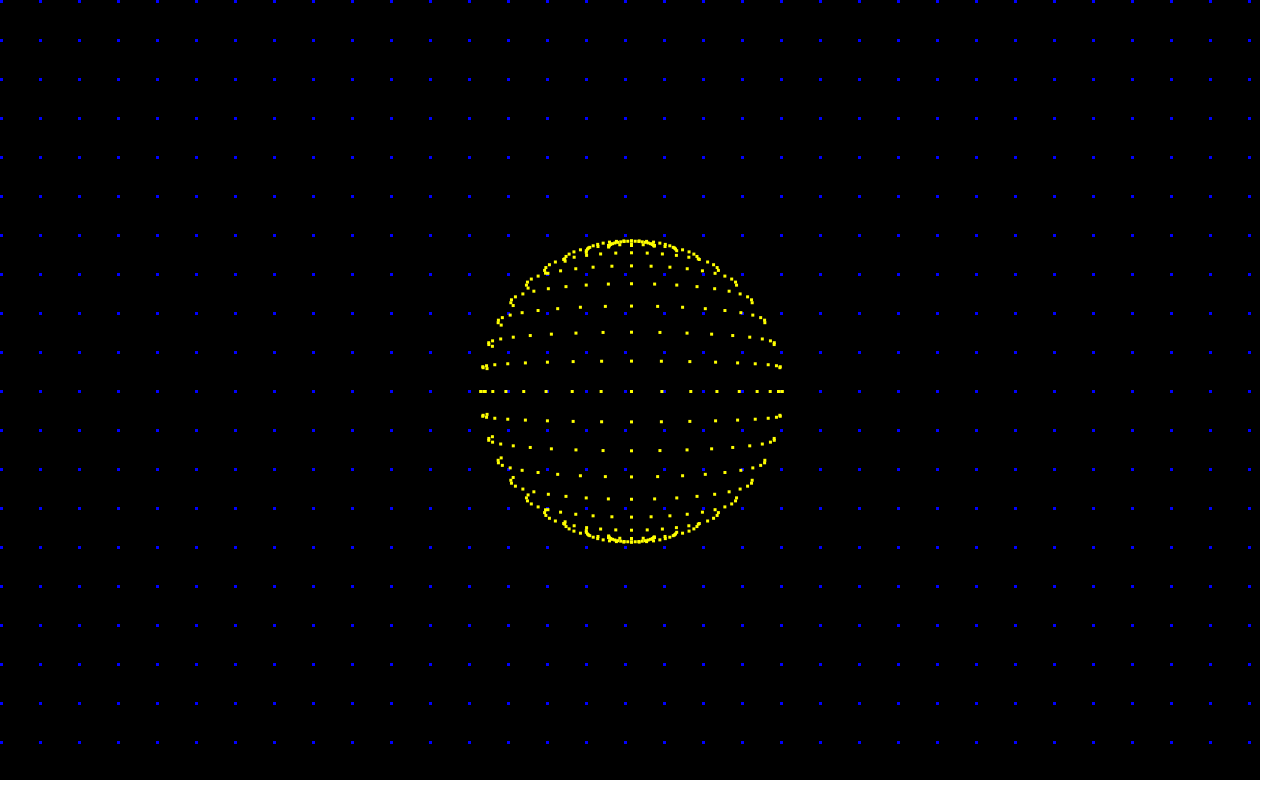
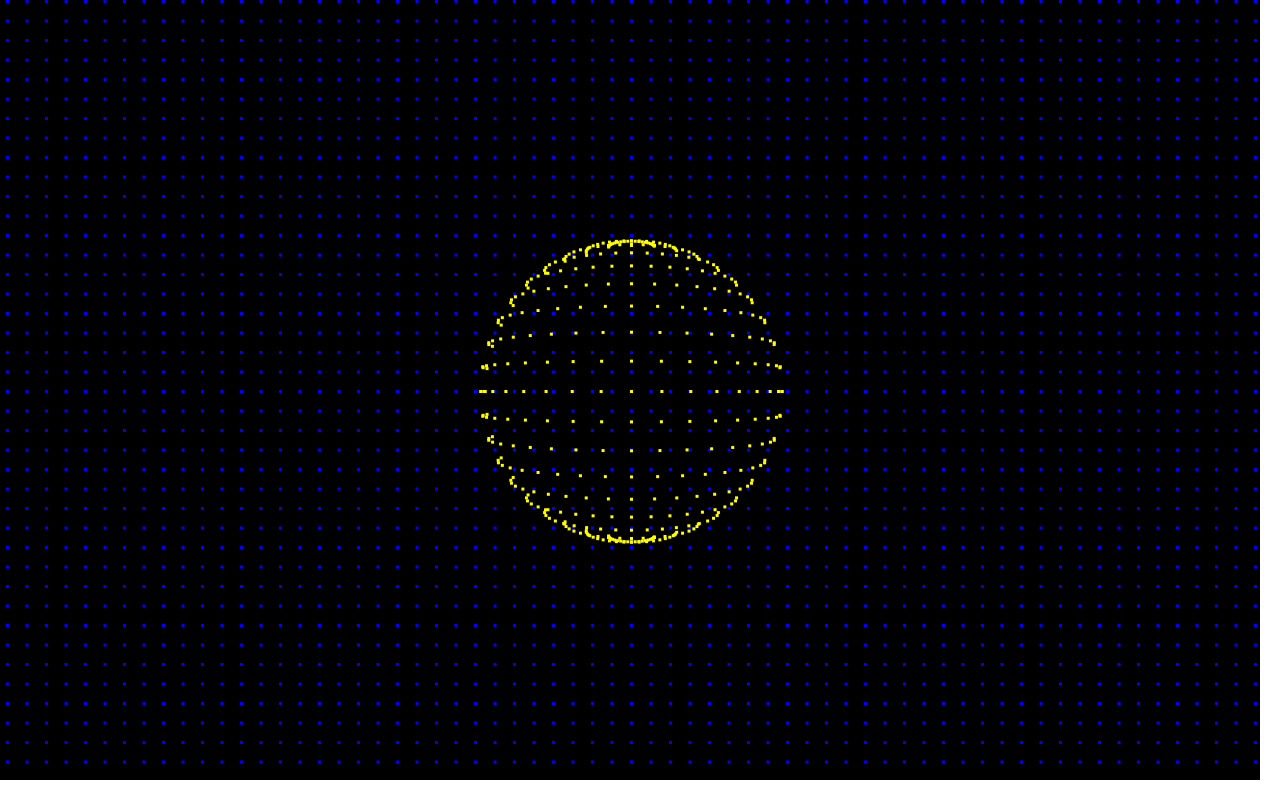
Before and after one commit to Lyapunov/html5-canvas-fun, a plain HTML site: page item-14-spheres.html in a window 1280 px wide. Drawn offline with Linux system fonts and the light colour scheme.

Commit message:
Adjusting the background.

```diff
--- a/item-14-spheres.html
+++ b/item-14-spheres.html
@@ -31,7 +31,7 @@
          var baseY = 0;
          var eyeY = -3;
 
-         var backgroundResolution = 0.1;
+         var backgroundResolution = 0.05;
 
          function calculateSphericDeviationFromPoint( xz, alpha, beta, radius ) {
             var dx = Math.sin( alpha ) * Math.cos( beta ) * radius;
@@ -91,8 +91,8 @@
             var limitY = Math.floor( screenHeightInScale / backgroundResolution ) + 1;
             for ( var i = 0; i < limitX; ++i ) {
                for ( var j = 0; j < limitY; ++j ) {
-                  var sxy = convertCoordsToPoint(  [ ( i * backgroundResolution ) - screenWidthInScale / 2,
-                                                     ( j * backgroundResolution ) - screenHeightInScale / 2 ] );
+                  var sxy = convertCoordsToPoint(  [ ( i * backgroundResolution ) - ( Math.floor ( limitX / 2 ) * backgroundResolution ),
+                                                     ( j * backgroundResolution ) - ( Math.floor ( limitY / 2 ) * backgroundResolution ) ] );
                   context.fillStyle = "blue";
                   context.fillRect(sxy[0], sxy[1], 3, 3);
                }
```
